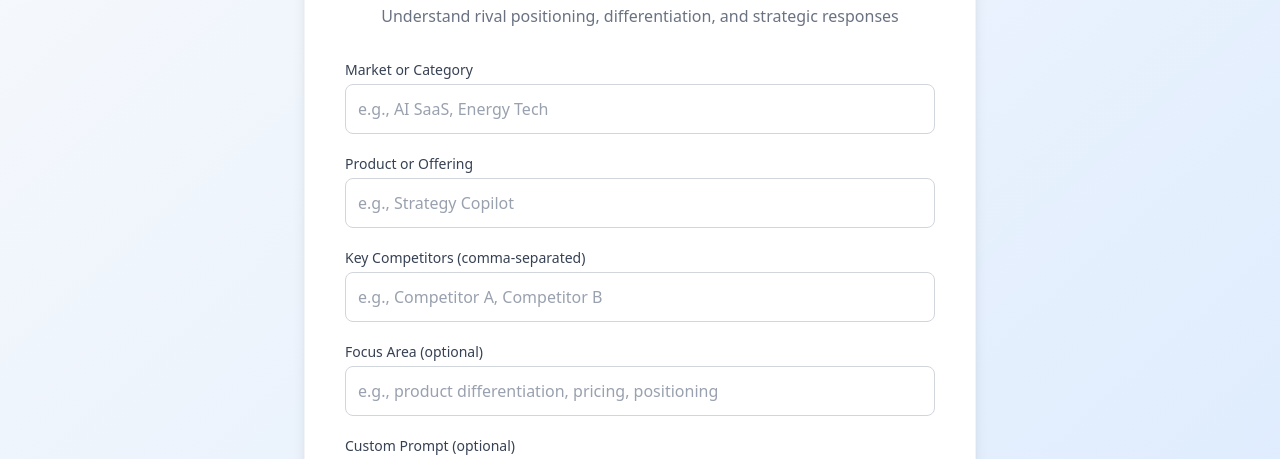
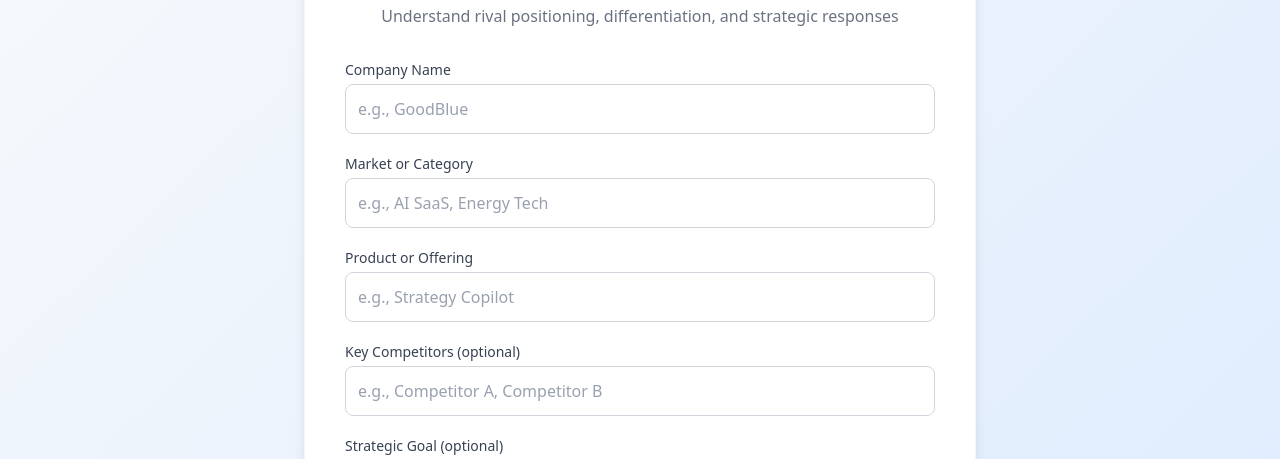
Before and after one commit to goodblue71-Strat/goodblue-web, a Next.js app: page /comp in a window 1280 px wide. Shown: the part 318-777 px from the top of the page. Built offline with nearby package versions, Linux system fonts and the light colour scheme; no server answers.

Commit message:
Update page.tsx

```diff
--- a/app/comp/page.tsx
+++ b/app/comp/page.tsx
@@ -7,10 +7,11 @@ import Footer from "@/components/Footer";
 import { generateCompetitiveAnalysis } from "../../lib/api";
 
 export default function CompetitiveAnalysisPage() {
+  const [company, setCompany] = useState("");
   const [market, setMarket] = useState("");
   const [product, setProduct] = useState("");
   const [competitors, setCompetitors] = useState("");
-  const [focus, setFocus] = useState("");
+  const [goal, setGoal] = useState("");
   const [prompt, setPrompt] = useState("");
   const [loading, setLoading] = useState(false);
 
@@ -24,20 +25,22 @@ export default function CompetitiveAnalysisPage() {
 
     try {
       const data = await generateCompetitiveAnalysis({
+        company,
         market,
         product,
-        competitors,
-        focus: focus || undefined,
+        competitors: competitors || undefined,
+        goal: goal || undefined,
         prompt: prompt || undefined,
       });
 
       sessionStorage.setItem(
         "compResult",
         JSON.stringify({
+          company,
           market,
           product,
           competitors,
-          focus,
+          goal,
           competitive_analysis: data.competitive_analysis,
         })
       );
@@ -86,6 +89,19 @@ export default function CompetitiveAnalysisPage() {
           <form onSubmit={handleSubmit} className="space-y-5">
             <div>
               <label className="block text-sm font-medium text-gray-700 mb-1">
+                Company Name
+              </label>
+              <input
+                className="w-full border border-gray-300 p-3 rounded-lg placeholder-gray-400 focus:outline-none focus:ring-2 focus:ring-blue-500"
+                placeholder="e.g., GoodBlue"
+                value={company}
+                onChange={(e) => setCompany(e.target.value)}
+                required
+              />
+            </div>
+
+            <div>
+              <label className="block text-sm font-medium text-gray-700 mb-1">
                 Market or Category
               </label>
               <input
@@ -112,26 +128,25 @@ export default function CompetitiveAnalysisPage() {
 
             <div>
               <label className="block text-sm font-medium text-gray-700 mb-1">
-                Key Competitors (comma-separated)
+                Key Competitors (optional)
               </label>
               <input
                 className="w-full border border-gray-300 p-3 rounded-lg placeholder-gray-400 focus:outline-none focus:ring-2 focus:ring-blue-500"
                 placeholder="e.g., Competitor A, Competitor B"
                 value={competitors}
                 onChange={(e) => setCompetitors(e.target.value)}
-                required
               />
             </div>
 
             <div>
               <label className="block text-sm font-medium text-gray-700 mb-1">
-                Focus Area (optional)
+                Strategic Goal (optional)
               </label>
               <input
                 className="w-full border border-gray-300 p-3 rounded-lg placeholder-gray-400 focus:outline-none focus:ring-2 focus:ring-blue-500"
-                placeholder="e.g., product differentiation, pricing, positioning"
-                value={focus}
-                onChange={(e) => setFocus(e.target.value)}
+                placeholder="e.g., increase market share, differentiate pricing"
+                value={goal}
+                onChange={(e) => setGoal(e.target.value)}
               />
             </div>
 
```
